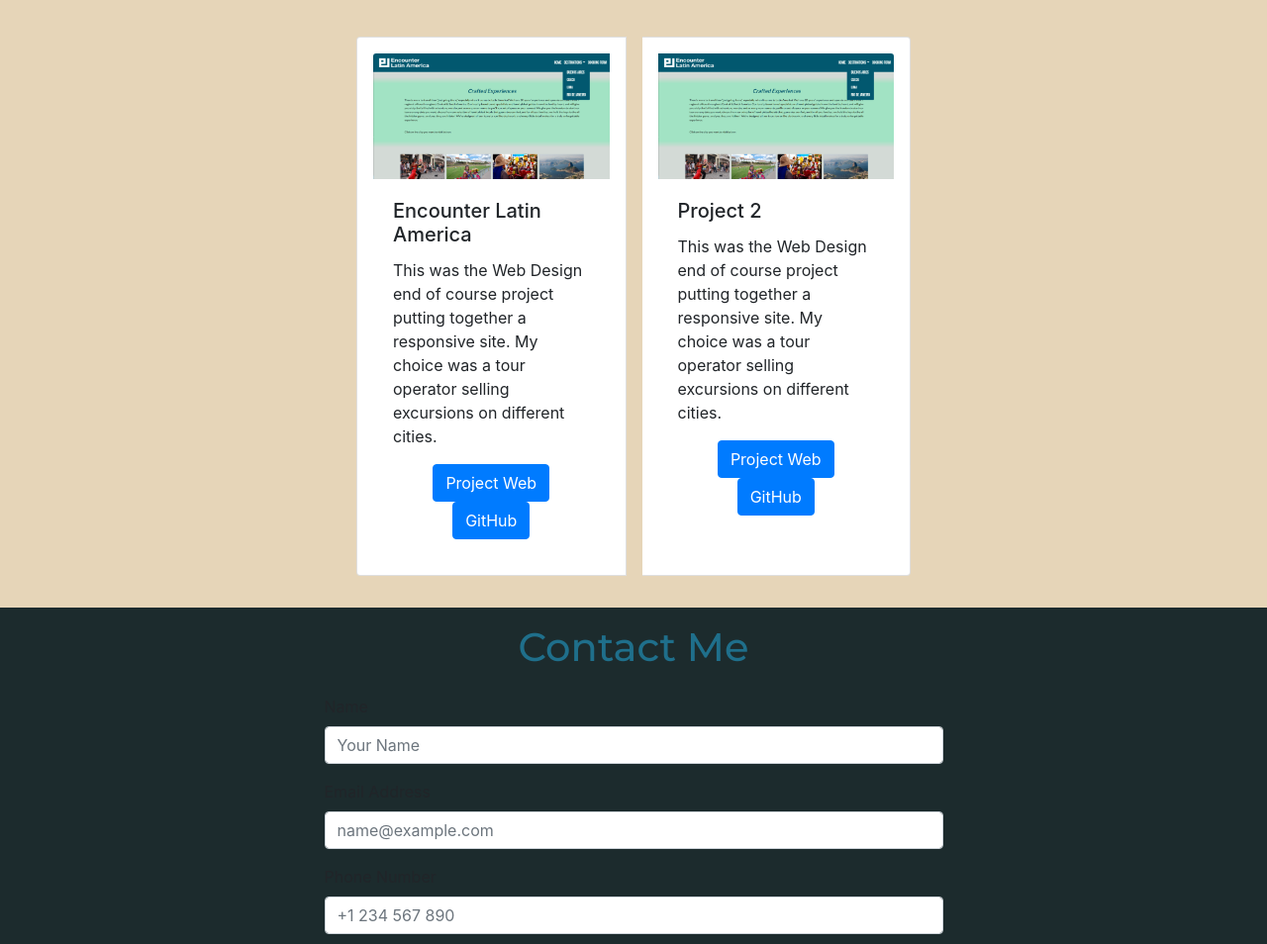
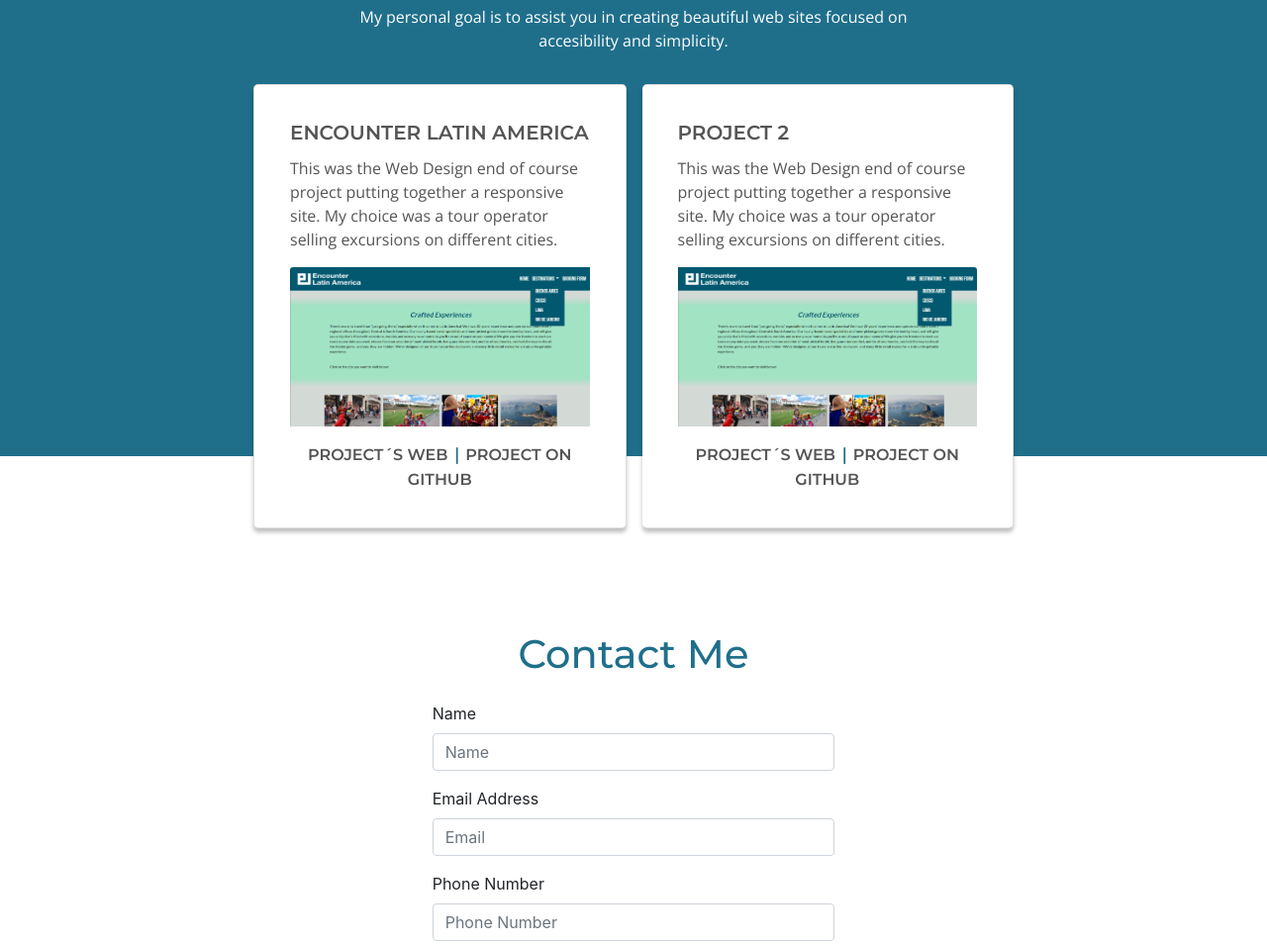
Before and after one commit to ArielMolho/Portfolio, a plain HTML site: page index.html in a window 1280 px wide. Shown: the part 1563-2517 px from the top of the page at 99% size. Drawn offline with nearby package versions, Linux system fonts and the light colour scheme.

Commit message:
ajustes en portfolio

```diff
--- a/index.html
+++ b/index.html
@@ -72,27 +72,32 @@
     <section id="portfolio" class="row no-gutter">
         <div class="col-12">
             <h2 class="sectionTwo page-section-heading text-center">Portfolio</h2>
+            <div class="col-6 mx-auto">
+                <p class="portfolio-text">My personal goal is to assist you in creating beautiful web sites focused on accesibility and simplicity.</p>
+            </div>
         </div>
-        <div class="card-group col-sm-12 col-md-6 col-lg-6 mx-auto">
-            <div class="card card-portfolio" style="width: 18rem;">
-                <img src="media/ELAproject.png" class="card-img-top" alt="Picture of Project 1">
+        <div class="card-group col-sm-12 col-md-8 col-lg-8 mx-auto">
+            <div class="card card-portfolio rounded-lg">
                 <div class="card-body">
-                    <h5 class="card-title">Encounter Latin America</h5>
+                    <h5 class="card-title text-uppercase">Encounter Latin America</h5>
                     <p class="card-text">This was the Web Design end of course project putting together a responsive site. My choice was a tour operator selling excursions on different cities.</p>
+                    <img src="media/ELAproject.png" class="card-img-top" alt="Picture of Project 1">
                     <div class="text-center">
-                        <a id="card-button" href="https://arielmolho.github.io/ELA-Tours-Molho/" target="_blank" class="btn btn-primary">Project Web</a>
-                        <a id="card-button" href="https://github.com/ArielMolho/ELA-Tours-Molho" target="_blank" class="btn btn-primary">GitHub</a>
+                        <a href="https://arielmolho.github.io/ELA-Tours-Molho/" class="portfolio-link text-uppercase">Project´s Web</a>
+                        <span class="link-divider">|</span>
+                        <a href="https://github.com/ArielMolho/ELA-Tours-Molho" class="portfolio-link text-uppercase">Project on GitHub</a>
                     </div>
                 </div>
             </div>
-            <div class="card card-portfolio" style="width: 18rem;">
-                <img src="media/ELAproject.png" class="card-img-top" alt="Picture of Project 2">
+            <div class="card card-portfolio rounded-lg">
                 <div class="card-body">
-                    <h5 class="card-title">Project 2</h5>
+                    <h5 class="card-title text-uppercase">Project 2</h5>
                     <p class="card-text">This was the Web Design end of course project putting together a responsive site. My choice was a tour operator selling excursions on different cities.</p>
+                    <img src="media/ELAproject.png" class="card-img-top" alt="Picture of Project 2">
                     <div class="text-center">
-                        <a id="card-button" href="#" target="_blank" class="btn btn-primary">Project Web</a>
-                        <a id="card-button" href="#" target="_blank" class="btn btn-primary">GitHub</a>
+                        <a href="" class="portfolio-link text-uppercase">Project´s Web</a>
+                        <span class="link-divider">|</span>
+                        <a href="" class="portfolio-link text-uppercase">Project on GitHub</a>
                     </div>
                 </div>
             </div>
@@ -101,19 +106,19 @@
     <section id="contact" class="no-gutter">
         <h2 class="sectionThree page-section-heading text-center">Contact Me</h2>
         <div class="row">
-            <div class="col-lg-6 col-md-6 col-sm-6 col-8 mx-auto">
+            <div class="col-lg-4 col-md-6 col-sm-6 col-6 mx-auto">
                 <form>
                     <div class="form-group">
                         <label for="name">Name</label>
-                        <input type="text" class="form-control" id="name" required="required" placeholder="Your Name">
+                        <input type="text" class="form-control" id="name" required="required" placeholder="Name">
                     </div>
                     <div class="form-group">
                         <label for="email">Email Address</label>
-                        <input type="email" class="form-control" id="email" required="required" placeholder="name@example.com">
+                        <input type="email" class="form-control" id="email" required="required" placeholder="Email">
                     </div>
                     <div class="form-group">
                         <label for="phone">Phone Number</label>
-                        <input type="phone" class="form-control" id="phone" required="required" placeholder="+1 234 567 890">
+                        <input type="phone" class="form-control" id="phone" required="required" placeholder="Phone Number">
                     </div>
                     <div class="form-group">
                         <label for="message">Message</label>
@@ -123,16 +128,17 @@
                         <button id="form-button" class="btn btn-primary" type="submit">Send</button>
                     </div>
                 </form>
+                <a href="tel:+5491160566054"><img src="media/social/whatsapp.png" alt="Whatsapp"></a>
             </div>
         </div>
     </section>
     <footer class="footer row no-gutters text-center">
         <div class="col-lg-3 col-md-3 col-sm-4 col-5 mx-auto redes">
-            <a href="tel:+5491160566054"><img src="media/social/whatsapp.png" alt="Whatsapp"></a>
             <a href="https://www.linkedin.com/in/arielmolho-travelspecialist/" target="_blank"><img src="media/social/linkedin.png" alt="Linkedin"></a>
             <a href="https://github.com/ArielMolho" target="_blank"><img src="media/social/github.png" alt="GitHub"></a>
             <!--<p class="text-black-50">>Icons made by <a href="https://www.flaticon.com/authors/freepik" title="Freepik">Freepik</a> from <a href="https://www.flaticon.com/" title="Flaticon"> www.flaticon.com</a></p>-->
         </div>
+        <p>© Copyright 2021 arielmolho.com - Todos los derechos reservados</p>
     </footer>
     <script src="https://code.jquery.com/jquery-3.5.1.slim.min.js" integrity="sha384-DfXdz2htPH0lsSSs5nCTpuj/zy4C+OGpamoFVy38MVBnE+IbbVYUew+OrCXaRkfj" crossorigin="anonymous"></script>
     <script src="https://cdn.jsdelivr.net/npm/popper.js@1.16.1/dist/umd/popper.min.js" integrity="sha384-9/reFTGAW83EW2RDu2S0VKaIzap3H66lZH81PoYlFhbGU+6BZp6G7niu735Sk7lN" crossorigin="anonymous"></script>
--- a/scss/style.scss
+++ b/scss/style.scss
@@ -167,15 +167,31 @@ hr{
 
 /* PORTFOLIO */
 section#portfolio{
-    background-color: var(--creampink);
+    background-color: var(--blue);
     padding: 1rem;
-    margin-right: 0;
-    margin-left: 0;
+    height: 70vh;
+    margin: 0 0 20vh 0;
+}
+
+.portfolio-text{
+    font-family: var(--fontTwo);
+    color: var(--white);
+    font-size: 1rem;
+    text-align: center;
+    font-weight: 300;
 }
 
 .card-group{
-    padding: 1rem;
-    background-color: var(--creampink);
+    padding: 0 1rem 1rem 1rem;
+}
+
+.card{
+    box-shadow: 0px 4px 4px rgba(0, 0, 0, 0.25);
+    transition: all .5s;
+}
+
+.card:hover{
+    transform: translate(0, 20px);
 }
 
 .card-portfolio{
@@ -184,14 +200,42 @@ section#portfolio{
     background-color: var(--white);
 }
 
+.card-title{
+    font-family: var(--fontOne);
+    font-weight: 600;
+    color: #555555;
+}
+
+.card-text{
+    font-family: var(--fontTwo);
+    font-weight: 300;
+    color: #555555;
+}
+
+.card-img-top{
+    padding-bottom: 1rem;
+}
+
+.portfolio-link{
+    font-family: var(--fontOne);
+    color: #555555;
+    font-weight: 600;
+}
+
+.link-divider{
+    font-family: var(--fontTwo);
+    color: var(--blue);
+    font-weight: 700;
+}
+
 /* CONTACT */
 section#contact{
-    background-color: var(--dark);
+    background-color: var(--white);
 }
 
 /* FOOTER */
 footer{
-    background-color: rgb(163, 163, 163);
+    background-color: var(--dark);
     height: 10vh;
 }
 
```
Also changed, not shown: css/style.css.
